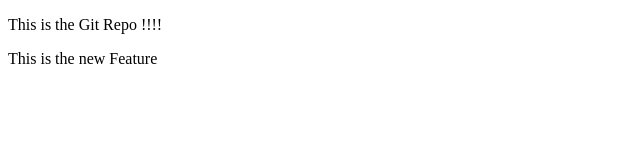
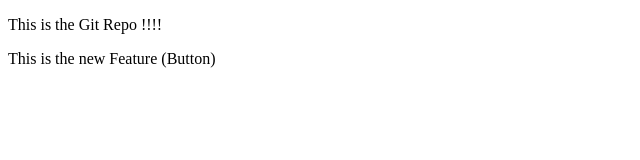
Before and after one commit to Ashmit-Gupta/localrepo, a plain HTML site: page index.html in a window 1280 px wide. Shown: the full height of the page, 0-640 px from the left. Drawn offline with Linux system fonts and the light colour scheme.

```diff
--- a/index.html
+++ b/index.html
@@ -8,7 +8,7 @@
 <body>
 
     <p>This is the Git Repo !!!!</p>
-    <p>This is the new Feature </p>
+    <p>This is the new Feature (Button) </p>
 
 </body>
 </html>
```
